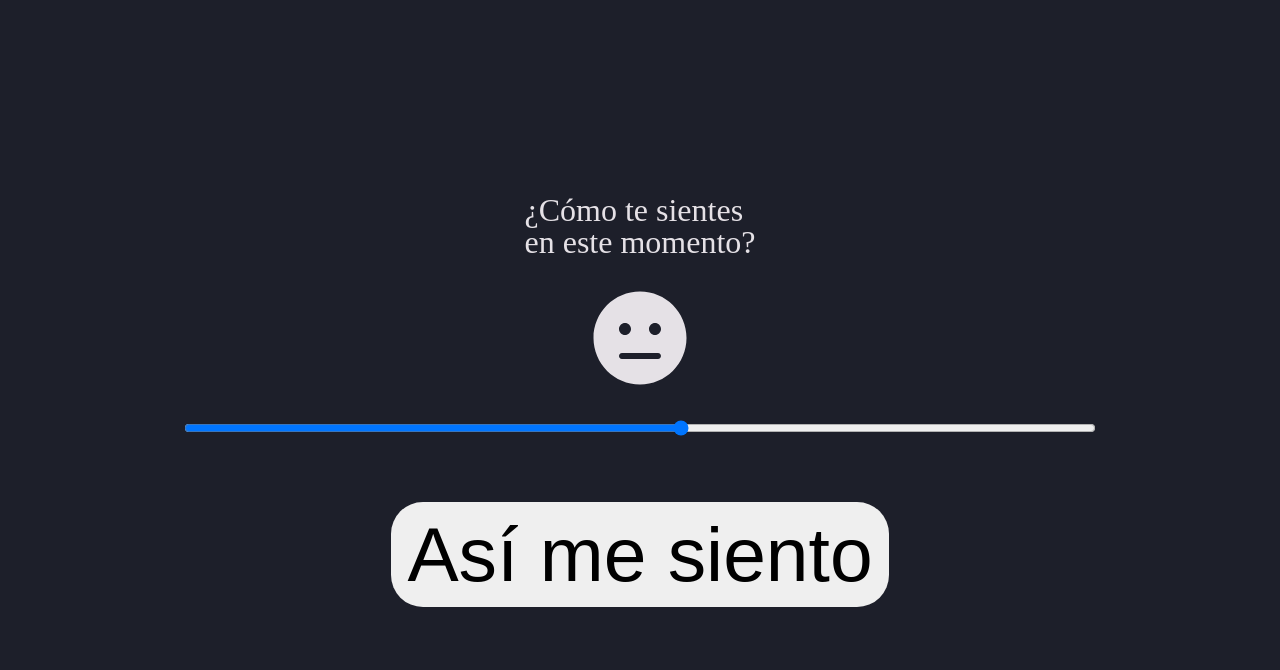
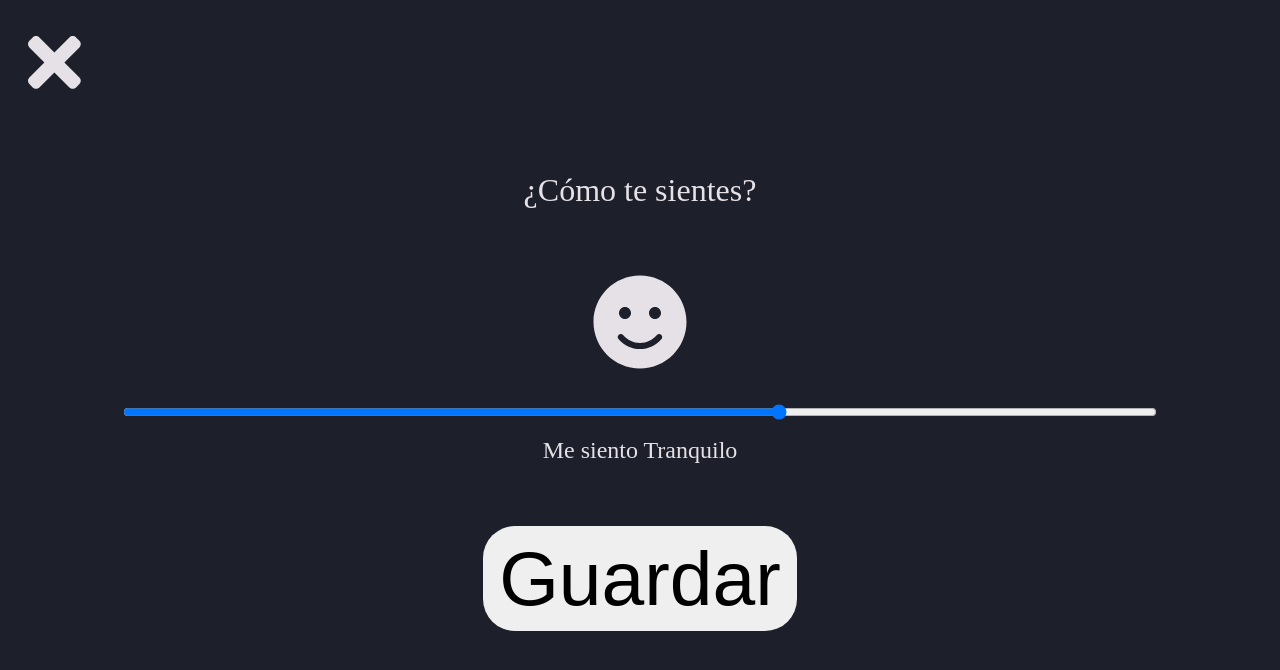
Before and after one commit to alavado/achs-mindfulness, a React (Create React App) app: page /subjetiva in a window 1280 px wide. Shown: the top 670 px of the page. Built offline with nearby package versions, Linux system fonts and the light colour scheme.

Commit message:
refactor boton volver

```diff
--- a/src/components/App/App.css
+++ b/src/components/App/App.css
@@ -22,7 +22,15 @@ button:focus {
 }
 
 #contenedor-app {
-  background: #1D1F2A;
+  background-color: #1D1F2A;
   min-height: 100vh;
   width: 100vw;
 }
+
+button.boton-volver {
+  position: absolute;
+  top: 12px;
+  left: 12px;
+  color: #E5E1E6;
+  background-color: #1D1F2A;
+}
--- /dev/null
+++ b/src/components/BotonVolver/BotonVolver.js
@@ -0,0 +1,17 @@
+import React from 'react'
+import { faTimes } from '@fortawesome/free-solid-svg-icons'
+import { useHistory } from 'react-router-dom'
+import { FontAwesomeIcon } from '@fortawesome/react-fontawesome'
+
+const BotonVolver = () => {
+
+  const history = useHistory()
+
+  return (
+    <button className="boton-volver" onClick={() => history.goBack()}>
+      <FontAwesomeIcon icon={faTimes} />
+    </button>
+  )
+}
+
+export default BotonVolver
--- /dev/null
+++ b/src/components/BotonVolver/index.js
@@ -0,0 +1 @@
+export { default } from './BotonVolver'
--- a/src/components/Dass21/Dass21.js
+++ b/src/components/Dass21/Dass21.js
@@ -1,11 +1,15 @@
 import React from 'react'
 import './Dass21.css'
+import BotonVolver from '../BotonVolver'
 
 const Dass21 = () => {
   return (
-    <div>
-      21 preguntas
-    </div>
+    <>
+      <BotonVolver />
+      <div>
+        21 preguntas
+      </div>
+    </>
   )
 }
 
--- a/src/components/MedicionSubjetiva/MedicionSubjetiva.css
+++ b/src/components/MedicionSubjetiva/MedicionSubjetiva.css
@@ -9,11 +9,19 @@
 }
 
 #slider-subjetivo {
-  width: 75%;
+  width: 85%;
 }
 
 #contenedor-medicion-subjetiva h1 {
   font-size: 2em;
+  text-align: center;
+  line-height: 1.25;
+  margin-bottom: 32px;
+}
+
+#contenedor-medicion-subjetiva p {
+  font-size: 1.5em;
+  margin-top: 16px;
 }
 
 #contenedor-medicion-subjetiva button {
--- a/src/components/MedicionSubjetiva/MedicionSubjetiva.js
+++ b/src/components/MedicionSubjetiva/MedicionSubjetiva.js
@@ -1,44 +1,34 @@
 import React, { useState } from 'react'
 import './MedicionSubjetiva.css'
 import { FontAwesomeIcon } from '@fortawesome/react-fontawesome'
-import { faLaughBeam, faSmileBeam, faSmile, faMeh, faSadTear, faFrown, faAngry, faFlushed, faLaughSquint, faFrownOpen, faTired } from '@fortawesome/free-solid-svg-icons'
+import { animos } from '../../helpers/animo'
+import BotonVolver from '../BotonVolver'
 
 const MedicionSubjetiva = () => {
 
-  const iconos = [
-    faLaughSquint, // I. Pleasant activation (energetic, excited)
-    faLaughBeam, // II. Activated pleasure (enthusiastic, elated)
-    faSmileBeam, // III. Pleasure (satisfied, pleased)
-    faSmile, // IV. Deactivated pleasure (serene, peaceful)
-    faSmile, // V. Pleasant deactivation (placid, tranquil)
-    faMeh, // VI. Deactivation (quiet, still)
-    faFrownOpen, // VII. Unpleasant deactivation (sluggish, tired)
-    faSadTear, // VIII. Deactivated displeasure (sad, gloomy)
-    faFrown, // IX. Displeasure (unhappy, dissatisfied)
-    faAngry, // X. Activated displeasure (distressed, upset)
-    faTired, // XI. Unpleasant activation (frenzied, jittery)
-    faFlushed // XII. Activation (aroused, activated)
-  ].reverse()
-
-  const [animoSeleccionado, setAnimoSeleccionado] = useState(iconos.length / 2)
+  const [animoSeleccionado, setAnimoSeleccionado] = useState(animos.length / 2 + 1)
 
   return (
+    <>
+      <BotonVolver />
       <div id="contenedor-medicion-subjetiva">
-      <h1>¿Cómo te sientes<br />en este momento?</h1>
+        <h1>¿Cómo te sientes?</h1>
         <div id="contenedor-icono-estado-animo">
-        <FontAwesomeIcon icon={iconos[animoSeleccionado]} size={"6x"} />
+          <FontAwesomeIcon icon={animos[animoSeleccionado].icono} size={"6x"} />
         </div>
         <input
           id="slider-subjetivo"
           type="range"
           min={0}
-        max={iconos.length - 1}
+          max={animos.length - 1}
           step={1}
           value={animoSeleccionado}
           onChange={e => setAnimoSeleccionado(e.target.value)}
         />
-      <button>Así me siento</button>
+        <p>Me siento {animos[animoSeleccionado].nombre}</p>
+        <button>Guardar</button>
       </div>
+    </>
   )
 }
 
--- a/src/components/SeleccionEjercicio/SeleccionEjercicio.js
+++ b/src/components/SeleccionEjercicio/SeleccionEjercicio.js
@@ -1,11 +1,15 @@
 import React from 'react'
 import './SeleccionEjercicio.css'
+import BotonVolver from '../BotonVolver'
 
 const SeleccionEjercicio = () => {
   return (
-    <div>
-      SeleccionEjercicio
-    </div>
+    <>
+      <BotonVolver />
+      <div>
+        SeleccionEjercicio
+      </div>
+    </>
   )
 }
 
--- /dev/null
+++ b/src/helpers/animo.js
@@ -0,0 +1,62 @@
+import { faLaughBeam, faSmileBeam, faSmile, faMeh, faSadTear, faFrown, faAngry, faFlushed, faLaughSquint, faFrownOpen, faTired } from '@fortawesome/free-solid-svg-icons'
+
+export const animos = [
+   // I. Pleasant activation (energetic, excited)
+  {
+    nombre: 'Entusiasmado',
+    icono: faLaughSquint
+  },
+  // II. Activated pleasure (enthusiastic, elated)
+  {
+    nombre: 'Emocionado',
+    icono: faLaughBeam
+  },
+  // III. Pleasure (satisfied, pleased)
+  {
+    nombre: 'Contento',
+    icono: faSmileBeam
+  },
+  // IV. Deactivated pleasure (serene, peaceful)
+  {
+    nombre: 'Relajado',
+    icono: faSmile
+  },
+  // V. Pleasant deactivation (placid, tranquil)
+  {
+    nombre: 'Tranquilo',
+    icono: faSmile
+  },
+  // VI. Deactivation (quiet, still)
+  {
+    nombre: 'Aburrido',
+    icono: faMeh
+  },
+  // VII. Unpleasant deactivation (sluggish, tired)
+  {
+    nombre: 'Cansado',
+    icono: faFrownOpen
+  },
+  // VIII. Deactivated displeasure (sad, gloomy)
+  {
+    nombre: 'Triste',
+    icono: faSadTear
+  },
+  // IX. Displeasure (unhappy, dissatisfied)
+  {
+    nombre: 'Insatisfecho',
+    icono: faFrown
+  },
+  // X. Activated displeasure (distressed, upset)
+  {
+    nombre: 'Enojado',
+    icono: faAngry
+  },
+  // XI. Unpleasant activation (frenzied, jittery)
+  {
+    nombre: 'Nervioso',
+    icono: faTired
+  },
+  {
+    nombre: 'Activo',
+    icono: faFlushed // XII. Activation (aroused, activated)
+  }].reverse()
```
Lines whose indentation alone changed are shown as unchanged.
